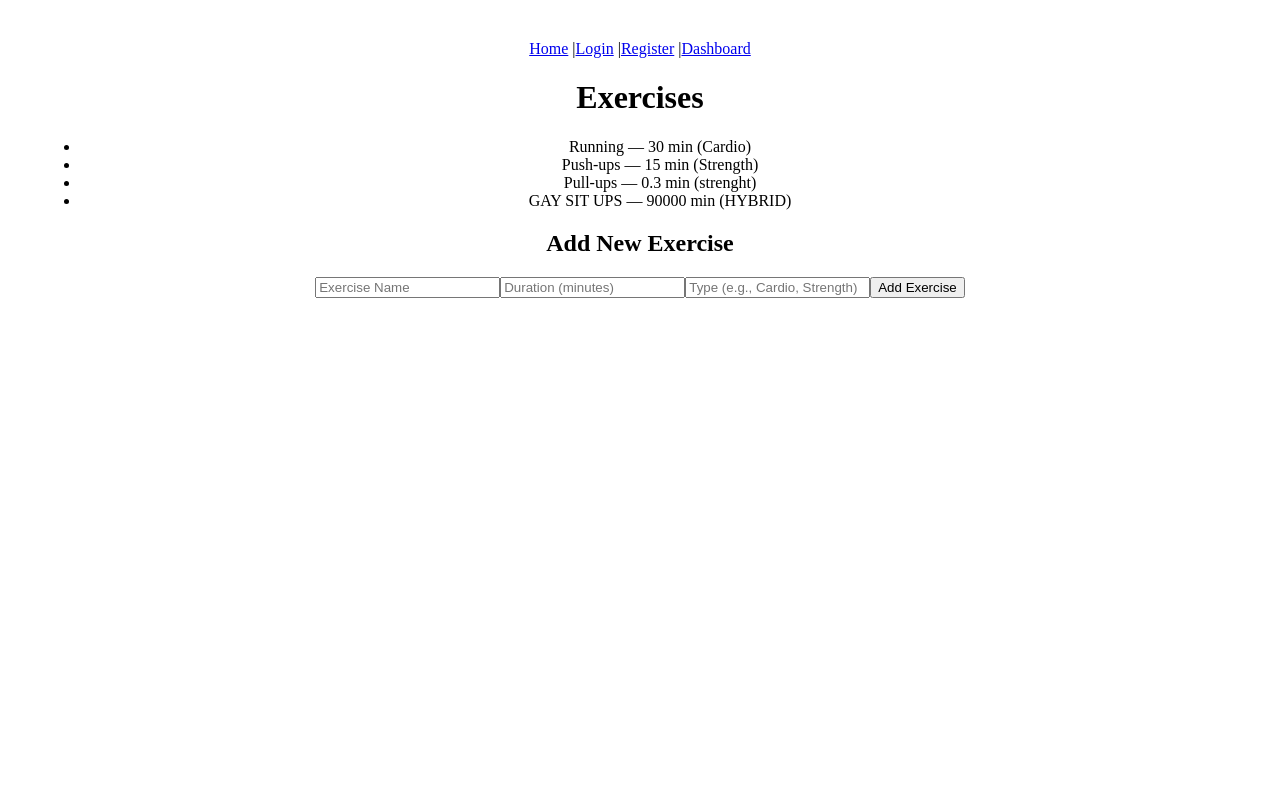
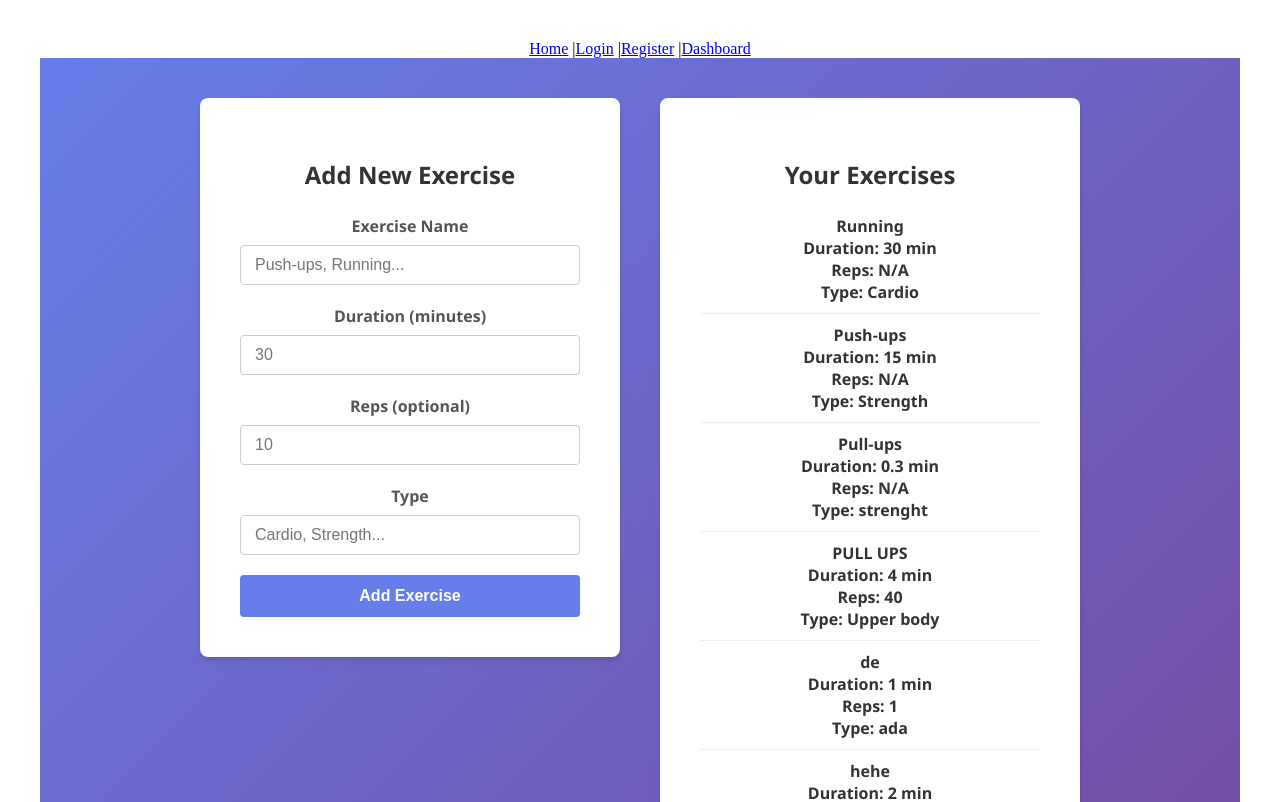
Before and after one commit to Topnivoda/Izpit-React, a React (Vite) app: page /dashboard in a window 1280 px wide. Shown: the top 802 px of the page. Built offline with nearby package versions, Linux system fonts and the light colour scheme; data requests are answered from the project's data file.

Commit message:
updatenat dashboard, addexerciseform i exerciselist s dobaveni 2 butona za delete all elements in list i delete last element

```diff
--- a/db.json
+++ b/db.json
@@ -4,6 +4,11 @@
       "id": "1",
       "email": "test@example.com",
       "password": "123456"
+    },
+    {
+      "id": "db3c",
+      "email": "rum3152@gmail.com",
+      "password": "456258"
     }
   ],
   "exercises": [
@@ -26,10 +31,60 @@
       "type": "strenght"
     },
     {
-      "id": "4fd8",
-      "name": "GAY SIT UPS",
-      "duration": 90000,
-      "type": "HYBRID"
+      "id": "2b52",
+      "name": "PULL UPS",
+      "duration": 4,
+      "reps": 40,
+      "type": "Upper body"
+    },
+    {
+      "id": "65b5",
+      "name": "de",
+      "duration": 1,
+      "reps": 1,
+      "type": "ada"
+    },
+    {
+      "id": "0725",
+      "name": "hehe",
+      "duration": 2,
+      "reps": 123,
+      "type": "upper"
+    },
+    {
+      "id": "1a84",
+      "name": "Pull ups",
+      "duration": 2,
+      "reps": 15,
+      "type": "strength"
+    },
+    {
+      "id": "73ca",
+      "name": "Pull ups",
+      "duration": 2,
+      "reps": 123,
+      "type": "strength"
+    },
+    {
+      "id": "5a10",
+      "name": "Pull ups",
+      "duration": 2,
+      "reps": 12431,
+      "type": "strength"
+    },
+    {
+      "id": "f059",
+      "name": "Pull ups",
+      "duration": 2,
+      "reps": 231,
+      "type": "strength"
+    },
+    {
+      "id": "94fd",
+      "name": "Pull ups",
+      "duration": 2,
+      "reps": 20,
+      "type": "strength"
     }
   ]
 }
--- a/src/components/AddExerciseForm.jsx
+++ b/src/components/AddExerciseForm.jsx
@@ -3,6 +3,7 @@ import axios from "axios";
 
 export default function AddExerciseForm({ onAdd }) {
   const [name, setName] = useState("");
+  const [reps, setReps] = useState("");
   const [duration, setDuration] = useState("");
   const [type, setType] = useState("");
   const [error, setError] = useState("");
@@ -11,55 +12,143 @@ export default function AddExerciseForm({ onAdd }) {
     e.preventDefault();
 
     if (!name || !duration || !type) {
-      setError("Please fill in all fields");
+      setError("Please fill in all required fields.");
       return;
     }
 
     const durationNum = Number(duration);
+    const repsNum = reps ? Number(reps) : 0;
+
     if (isNaN(durationNum) || durationNum <= 0) {
-      setError("Duration must be a positive number");
+      setError("Duration must be a positive number.");
       return;
     }
 
     setError("");
 
-    axios.post("http://localhost:3001/exercises", {
+    axios
+      .post("http://localhost:3001/exercises", {
         name,
         duration: durationNum,
-      type
+        reps: repsNum,
+        type,
       })
-    .then(res => {
+      .then((res) => {
         onAdd(res.data);
         setName("");
         setDuration("");
+        setReps("");
         setType("");
       })
-    .catch(() => setError("Failed to add exercise"));
+      .catch(() => setError("Failed to add exercise."));
   };
 
   return (
-    <form onSubmit={handleSubmit} style={{marginTop: "20px"}}>
-      <h2>Add New Exercise</h2>
+    <div style={styles.container}>
+      <form style={styles.form} onSubmit={handleSubmit}>
+        <h2 style={styles.title}>Add New Exercise</h2>
+
+        <label style={styles.label} htmlFor="name">Exercise Name</label>
         <input
+          style={styles.input}
+          id="name"
           type="text"
-        placeholder="Exercise Name"
           value={name}
-        onChange={e => setName(e.target.value)}
+          onChange={(e) => setName(e.target.value)}
+          placeholder="Push-ups, Running..."
         />
+
+        <label style={styles.label} htmlFor="duration">Duration (minutes)</label>
         <input
+          style={styles.input}
+          id="duration"
           type="number"
-        placeholder="Duration (minutes)"
           value={duration}
-        onChange={e => setDuration(e.target.value)}
+          onChange={(e) => setDuration(e.target.value)}
+          placeholder="30"
         />
+
+        <label style={styles.label} htmlFor="reps">Reps (optional)</label>
         <input
+          style={styles.input}
+          id="reps"
+          type="number"
+          value={reps}
+          onChange={(e) => setReps(e.target.value)}
+          placeholder="10"
+        />
+
+        <label style={styles.label} htmlFor="type">Type</label>
+        <input
+          style={styles.input}
+          id="type"
           type="text"
-        placeholder="Type (e.g., Cardio, Strength)"
           value={type}
-        onChange={e => setType(e.target.value)}
+          onChange={(e) => setType(e.target.value)}
+          placeholder="Cardio, Strength..."
         />
-      <button type="submit">Add Exercise</button>
-      {error && <p style={{color: "red"}}>{error}</p>}
+
+        {error && <p style={styles.error}>{error}</p>}
+
+        <button style={styles.button} type="submit">
+          Add Exercise
+        </button>
       </form>
+    </div>
   );
 }
+
+const styles = {
+  container: {
+    display: "flex",
+    justifyContent: "center",
+    alignItems: "center",
+    fontFamily: "'Segoe UI', Tahoma, Geneva, Verdana, sans-serif",
+    // Removed height: "100vh" and background
+  },
+  form: {
+    backgroundColor: "#fff",
+    padding: "40px",
+    borderRadius: "8px",
+    boxShadow: "0 4px 6px rgba(0,0,0,0.1), 0 1px 3px rgba(0,0,0,0.06)",
+    width: "340px",
+    display: "flex",
+    flexDirection: "column",
+  },
+  title: {
+    marginBottom: "24px",
+    color: "#333",
+    textAlign: "center",
+  },
+  label: {
+    marginBottom: "8px",
+    fontWeight: "600",
+    color: "#555",
+  },
+  input: {
+    padding: "10px 14px",
+    marginBottom: "20px",
+    borderRadius: "4px",
+    border: "1px solid #ccc",
+    fontSize: "16px",
+    outline: "none",
+    transition: "border-color 0.3s",
+  },
+  error: {
+    color: "red",
+    marginBottom: "12px",
+    fontWeight: "600",
+    textAlign: "center",
+  },
+  button: {
+    backgroundColor: "#667eea",
+    color: "white",
+    padding: "12px",
+    border: "none",
+    borderRadius: "4px",
+    fontWeight: "700",
+    cursor: "pointer",
+    fontSize: "16px",
+    transition: "background-color 0.3s",
+  },
+};
--- /dev/null
+++ b/src/components/exerciselist.jsx
@@ -0,0 +1,41 @@
+export default function ExerciseList({ exercises }) {
+  return (
+    <div style={styles.listCard}>
+      <h2 style={styles.title}>Your Exercises</h2>
+      {exercises.length === 0 && <p>No exercises added yet.</p>}
+      {exercises.map((ex) => (
+        <div key={ex.id} style={styles.item}>
+          <strong>{ex.name}</strong><br />
+          Duration: {ex.duration} min<br />
+          Reps: {ex.reps || "N/A"}<br />
+          Type: {ex.type}
+        </div>
+      ))}
+    </div>
+  );
+}
+
+const styles = {
+  listCard: {
+    backgroundColor: "#fff",
+    padding: "40px",
+    borderRadius: "8px",
+    boxShadow: "0 4px 6px rgba(0,0,0,0.1), 0 1px 3px rgba(0,0,0,0.06)",
+    width: "340px",
+    fontFamily: "'Segoe UI', Tahoma, Geneva, Verdana, sans-serif",
+    maxHeight: "80vh",
+    overflowY: "auto",
+  },
+  title: {
+    marginBottom: "24px",
+    color: "#333",
+    textAlign: "center",
+  },
+  item: {
+    borderBottom: "1px solid #eee",
+    paddingBottom: "10px",
+    marginBottom: "10px",
+    color: "#333",
+    fontWeight: "600",
+  },
+};
--- a/src/components/navbar.jsx
+++ b/src/components/navbar.jsx
@@ -7,6 +7,7 @@ export default function Navbar() {
       <Link to="/login">Login</Link> |
       <Link to="/register">Register</Link> |
       <Link to="/dashboard">Dashboard</Link>
+
     </nav>
   )
 }
--- a/src/pages/dashboard.jsx
+++ b/src/pages/dashboard.jsx
@@ -1,6 +1,7 @@
 import { useEffect, useState } from "react";
 import axios from "axios";
 import AddExerciseForm from "../components/AddExerciseForm";
+import ExerciseList from "../components/ExerciseList";
 
 export default function Dashboard() {
   const [exercises, setExercises] = useState([]);
@@ -8,8 +9,9 @@ export default function Dashboard() {
   const [error, setError] = useState(null);
 
   useEffect(() => {
-    axios.get("http://localhost:3001/exercises")
-      .then(res => {
+    axios
+      .get("http://localhost:3001/exercises")
+      .then((res) => {
         setExercises(res.data);
         setLoading(false);
       })
@@ -20,24 +22,77 @@ export default function Dashboard() {
   }, []);
 
   const handleAdd = (newExercise) => {
-    setExercises(prev => [...prev, newExercise]);
+    setExercises((prev) => [...prev, newExercise]);
+  };
+
+  const handleClearAll = () => {
+    setExercises([]);
+  };
+
+  // ✅ Delete the last exercise from local state
+  const handleDeleteLast = () => {
+    setExercises((prev) => prev.slice(0, -1));
   };
 
   if (loading) return <p>Loading exercises...</p>;
   if (error) return <p>{error}</p>;
 
   return (
-    <div>
-      <h1>Exercises</h1>
-      <ul>
-        {exercises.map(ex => (
-          <li key={ex.id}>
-            {ex.name} — {ex.duration} min ({ex.type})
-          </li>
-        ))}
-      </ul>
-
+    <div style={styles.dashboardContainer}>
       <AddExerciseForm onAdd={handleAdd} />
+      <div style={styles.listSection}>
+        <ExerciseList exercises={exercises} />
+        {exercises.length > 0 && (
+          <>
+            <button onClick={handleClearAll} style={styles.clearButton}>
+              Clear All
+            </button>
+            <button onClick={handleDeleteLast} style={styles.deleteLastButton}>
+              Delete Last
+            </button>
+          </>
+        )}
+      </div>
     </div>
   );
 }
+
+const styles = {
+  dashboardContainer: {
+    display: "flex",
+    justifyContent: "center",
+    alignItems: "flex-start",
+    gap: "40px",
+    padding: "40px",
+    minHeight: "100vh",
+    background: "linear-gradient(135deg, #667eea 0%, #764ba2 100%)",
+    fontFamily: "'Segoe UI', Tahoma, Geneva, Verdana, sans-serif",
+  },
+  listSection: {
+    display: "flex",
+    flexDirection: "column",
+    alignItems: "center",
+  },
+  clearButton: {
+    marginTop: "20px",
+    padding: "10px 20px",
+    backgroundColor: "#e53e3e",
+    color: "white",
+    border: "none",
+    borderRadius: "4px",
+    fontWeight: "bold",
+    cursor: "pointer",
+    fontSize: "14px",
+  },
+  deleteLastButton: {
+    marginTop: "10px",
+    padding: "10px 20px",
+    backgroundColor: "#f6ad55", // Orange
+    color: "white",
+    border: "none",
+    borderRadius: "4px",
+    fontWeight: "bold",
+    cursor: "pointer",
+    fontSize: "14px",
+  },
+};
```
Lines whose indentation alone changed are shown as unchanged.
